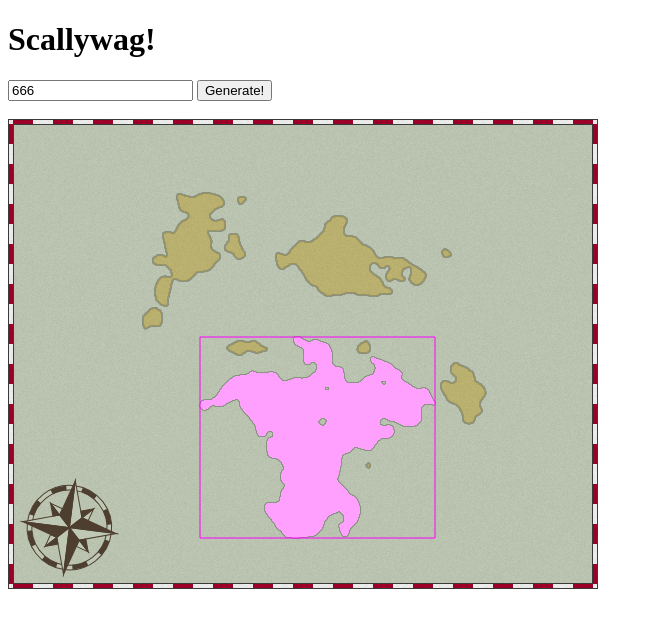
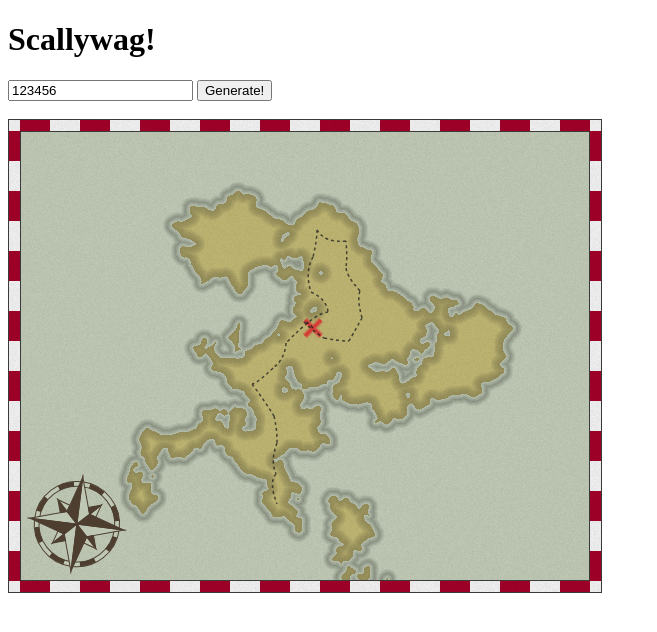
Before and after one commit to wlievens/scallywag, a plain HTML site: page index.html in a window 1280 px wide. Both pictures are taken after a click on the button "Generate!". Shown: the whole page, without its empty margins (0-657 px from the left). Drawn offline with Linux system fonts and the light colour scheme.

Commit message:
goal marker and path

```diff
--- a/index.html
+++ b/index.html
@@ -8,7 +8,7 @@
 <script type="text/javascript" src="scallywag.js"></script>
 <body>
 <h1>Scallywag!</h1>
-<input type="number" id="seed" value="666">
+<input type="number" id="seed" value="123456">
 <button id="generate" onclick="generatePirateMap(document.getElementById('canvas'), document.getElementById('seed').value)">Generate!</button>
 <br>
 <br>
--- a/scallywag.js
+++ b/scallywag.js
@@ -1,5 +1,11 @@
 function generatePirateMap(canvas, seed)
 {
+	var DEBUG = false;
+
+    var seaLevel          = -0.30;
+    var margin            = 12;
+    var borderSegmentSize = 30;
+
 	function logMatrix(data, w, h) {
 		var offset = 0;
 		var line   = '';
@@ -155,9 +161,6 @@ function generatePirateMap(canvas, seed)
 
     var canvasWidth = canvas.width;
     var canvasHeight = canvas.height;
-    var margin = 5;
-
-    var borderSegmentSize = 20;
     var borderSegmentsX = Math.floor((canvasWidth - margin * 2) / borderSegmentSize);
     var borderSegmentsY = Math.floor((canvasHeight - margin * 2) / borderSegmentSize);
     borderSegmentsX -= (1 - borderSegmentsX % 2);
@@ -172,11 +175,20 @@ function generatePirateMap(canvas, seed)
     random.seed(seed);
 
     noise.seed(random.nextInt(0, 0xFFFF));
-    seaLevel   = 0.018;
 
     canvas.onclick = function(e)
     {
-        alert(e.pageX + ", " + e.pageY);
+	    var mouseX, mouseY;
+
+        if(e.offsetX) {
+            mouseX = e.offsetX;
+            mouseY = e.offsetY;
+        }
+        else if(e.layerX) {
+            mouseX = e.layerX;
+            mouseY = e.layerY;
+        }
+        alert(mouseX + ", " + mouseY);
     };
 
     function distance(x1, y1, x2, y2)
@@ -224,20 +236,20 @@ function generatePirateMap(canvas, seed)
             centerX = width * 0.5;
             centerY = height * 0.5;
             dist = distance(x, y, centerX, centerY);
-            scale = 5.0;
+            scale = 4.0;
             sx = scale * x / maxSize;
             sy = scale * y / maxSize;
-            var octaves = 4;
+            var octaves = 5;
             var value = 0;
-            persistence = 0.55;
+            persistence = 0.6;
             for (var n = 0; n < octaves; ++n)
             {
                 var frequency = Math.pow(2, n);
                 var amplitude = Math.pow(persistence, n);
                 value += noise.perlin2(sx * frequency, sy * frequency) * amplitude;
             }
-            factor = Math.pow(1 - dist / edge, 4.0);
-            mapHeight = value * factor;
+            fall = 1.8 * Math.pow(dist / edge, 1.5);
+            mapHeight = value - fall;
             heightMap.push(mapHeight);
         }
     }
@@ -302,12 +314,12 @@ function generatePirateMap(canvas, seed)
 			}
 		}
 	}
-	console.log(largestIslandBounds);
-
+	largestIslandBounds.width = largestIslandBounds.x2 - largestIslandBounds.x1 + 1;
+	largestIslandBounds.height = largestIslandBounds.y2 - largestIslandBounds.y1 + 1;
 
 	// Determine coast range distances
     var coastMap = [];
-    var coastRange = 2;
+    var coastRange = 10;
     for (var y = 0; y < height; ++y)
     {
         for (var x = 0; x < width; ++x)
@@ -338,6 +350,114 @@ function generatePirateMap(canvas, seed)
             coastMap[index] = minDist;
         }
     }
+
+	// Determine the goal
+	function pickIslandPoint(island, others, minDistance)
+	{
+		var attempts = 0;
+		while (true)
+		{
+			var x = largestIslandBounds.x1 + random.nextInt(0, largestIslandBounds.width);
+			var y = largestIslandBounds.y1 + random.nextInt(0, largestIslandBounds.height);
+			var index = x + y * width;
+			if (islandMap[index] == island && coastMap[index] == coastRange)
+			{
+				var valid = true;
+				if (others)
+				{
+					for (var n = 0; n < others.length; ++n)
+					{
+						var dist = distance(others[n].x, others[n].y, x, y);
+						if (dist < minDistance)
+						{
+							valid = false;
+							break;
+						}
+					}
+				}
+				if (valid)
+				{
+					return {x: x, y: y};
+				}
+			}
+			++attempts;
+			if (attempts > 1000)
+			{
+				return null;
+			}
+		}
+	}
+
+	// Pick the treasure goal
+	var goal = pickIslandPoint(largestIsland);
+
+	var points = [];
+	var path = [];
+	if (goal)
+	{
+		// Pick the points that will make up the path
+		for (var n = 0; n < 60; ++n)
+		{
+			var point = pickIslandPoint(largestIsland, points, 25.0);
+			if (point)
+			{
+				points.push(point);
+			}
+		}
+
+		// Sort them sensibly
+		path.push(goal);
+		var current = goal;
+		while (points.length)
+		{
+			// Pick the nearest
+			var nearest = null;
+			var nearestIndex = 0;
+			var nearestDist = 0;
+			for (var n = 0; n < points.length; ++n)
+			{
+				var point = points[n];
+				var dist = distance(point.x, point.y, current.x, current.y);
+				if (nearest == null || dist < nearestDist)
+				{
+					nearest = point;
+					nearestIndex = n;
+					nearestDist = dist;
+				}
+			}
+			if (nearest)
+			{
+				if (nearestDist < 70)
+				{
+					// Test if the path is mostly land of the same island
+					var steps = Math.ceil(nearestDist);
+					var good = 0;
+					var bad = 0;
+					for (var n = 0; n <= steps; ++n)
+					{
+						var r = n / steps;
+						var x = Math.round(current.x + (nearest.x - current.x) * r);
+						var y = Math.round(current.y + (nearest.y - current.y) * r);
+						if (islandMap[x + y * width] == largestIsland)
+						{
+							++good;
+						}
+						else
+						{
+							++bad;
+						}
+					}
+					if (good * 0.2 > bad)
+					{
+						path.push(nearest);
+						current = nearest;
+					}
+				}
+				points.splice(nearestIndex, 1);
+			}
+		}
+	}
+
 
     var rgbLand        = [ 200, 190, 120 ];
     var rgbSea         = [ 190, 200, 180 ];
@@ -410,7 +530,7 @@ function generatePirateMap(canvas, seed)
             data[index * 4 + 2] = rgb[2] * factor;
             data[index * 4 + 3] = 0xFF;
 
-            if (isLand(mapHeight) && islandMap[index] == largestIsland)
+            if (DEBUG && isLand(mapHeight) && islandMap[index] == largestIsland)
             {
 				rgb = [0xFF, 0xA0, 0xFF];
                 data[index * 4 + 0] = rgb[0];
@@ -422,10 +542,59 @@ function generatePirateMap(canvas, seed)
 
     gfx.putImageData(image, 0, 0);
 
+	// Draw the goal
+	for (var n = 4; n >= 1; n--)
+	{
+		gfx.beginPath();
+		gfx.setLineDash([]);
+		gfx.strokeStyle = 'rgba(220, 30, 40, ' + (0.6 - 0.1 * n) + ')';
+		gfx.lineWidth = n*1.7;
+		var radius = 8.0;
+		var spread = 0*1.8;
+		var x1 = goal.x - radius + (random.next() * 2 - 1) * spread;
+		var y1 = goal.y - radius + (random.next() * 2 - 1) * spread;
+		var x2 = goal.x + radius + (random.next() * 2 - 1) * spread;
+		var y2 = goal.y + radius + (random.next() * 2 - 1) * spread;
+		var x3 = goal.x - radius + (random.next() * 2 - 1) * spread;
+		var y3 = goal.y + radius + (random.next() * 2 - 1) * spread;
+		var x4 = goal.x + radius + (random.next() * 2 - 1) * spread;
+		var y4 = goal.y - radius + (random.next() * 2 - 1) * spread;
+		gfx.moveTo(x1, y1);
+		gfx.lineTo(x2, y2);
+		gfx.moveTo(x3, y3);
+		gfx.lineTo(x4, y4);
+		gfx.stroke();
+	}
+
+	gfx.setLineDash([3, 3]);
 	gfx.beginPath();
-	gfx.strokeStyle = 'magenta';
-	gfx.rect(largestIslandBounds.x1, largestIslandBounds.y1, largestIslandBounds.x2 - largestIslandBounds.x1 + 1, largestIslandBounds.y2 - largestIslandBounds.y1 + 1);
+	gfx.strokeStyle = 'rgba(30, 30, 30, 0.75)';
+	gfx.lineWidth = 1.5;
+	for (var n = 0; n < path.length - 1; ++n)
+	{
+		var x1 = path[n].x;
+		var y1 = path[n].y;
+		var x2 = path[n + 1].x;
+		var y2 = path[n + 1].y;
+		var length = distance(x1, y1, x2, y2);
+		var factor = 0.3;
+		var mx = (x1 + x2) * 0.5 + random.nextInt(-length * factor, +length * factor);
+		var my = (y1 + y2) * 0.5 + random.nextInt(-length * factor, +length * factor);
+		gfx.moveTo(x1, y1);
+		gfx.quadraticCurveTo(mx, my, x2, y2);
+	}
 	gfx.stroke();
+
+	// Draw the largest island outline
+	if (DEBUG)
+	{
+		gfx.beginPath();
+		gfx.setLineDash([]);
+		gfx.strokeStyle = 'magenta';
+		gfx.lineWidth = 1;
+		gfx.rect(largestIslandBounds.x1, largestIslandBounds.y1, largestIslandBounds.x2 - largestIslandBounds.x1 + 1, largestIslandBounds.y2 - largestIslandBounds.y1 + 1);
+		gfx.stroke();
+	}
 
     function drawCompassRose(gfx, radius)
     {
@@ -445,6 +614,7 @@ function generatePirateMap(canvas, seed)
         color1 = 'rgb(77,62,48)';
         color2 = 'rgb(' + rgbSea[0] + ',' + rgbSea[1] + ',' + rgbSea[2] + ')';
 
+		gfx.setLineDash([]);
         gfx.lineWidth = 1.0;
         gfx.strokeStyle = color1;
 
@@ -535,8 +705,9 @@ function generatePirateMap(canvas, seed)
     }
 
     var compassPosition = margin + minSize * 0.12;
+	gfx.save();
     gfx.translate(compassPosition, height - compassPosition);
     gfx.rotate(Math.PI * 0.04);
     drawCompassRose(gfx, minSize * 0.1);
-    gfx.translate(-compassPosition, compassPosition - height);
+	gfx.restore();
 }
```
